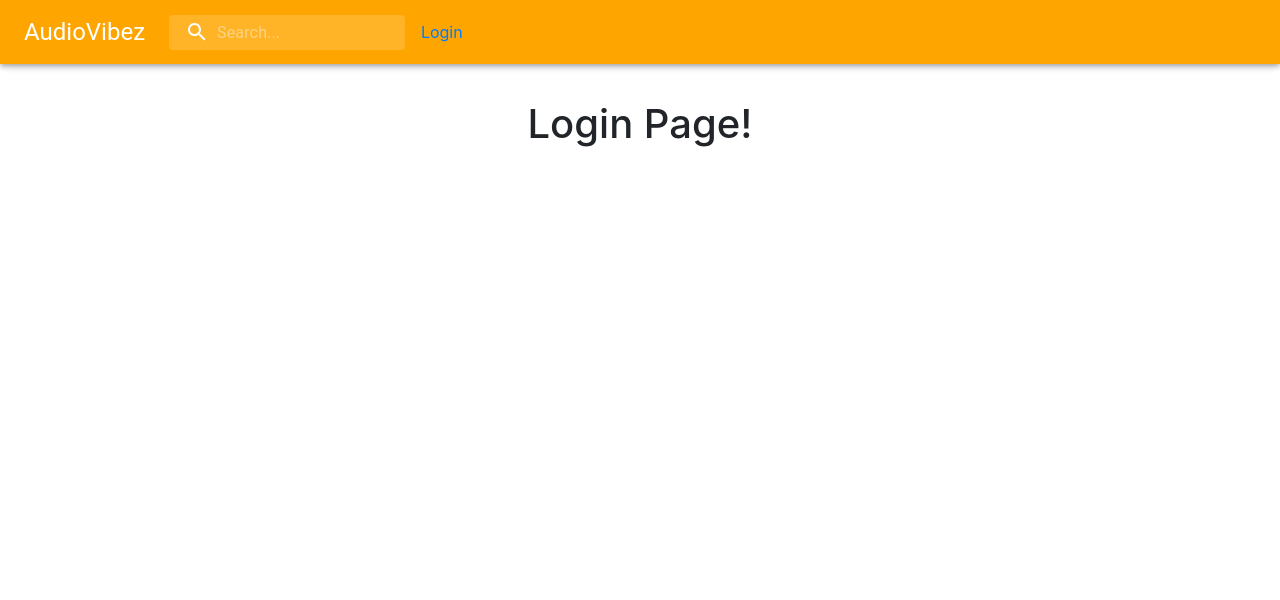
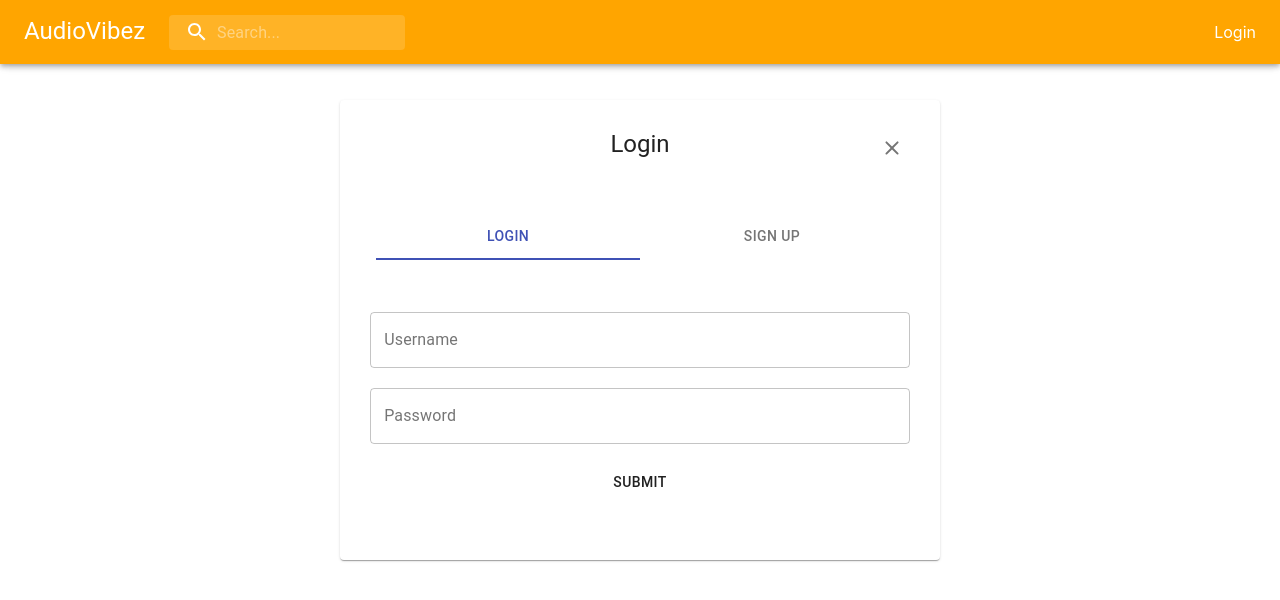
Before and after one commit to BCIT-SSD-2020-21/passion-project-rachwongrw, a React (Create React App) app in the folder ClientApp/: page /login in a window 1280 px wide. Shown: the top 600 px of the page. Built offline with nearby package versions, Linux system fonts and the light colour scheme.

Commit message:
#11 render login/register component

```diff
--- a/ClientApp/src/components/Login/index.js
+++ b/ClientApp/src/components/Login/index.js
@@ -1,9 +1,147 @@
-import React from 'react'
+import {
+  Box,
+  Card,
+  CardContent,
+  CardHeader,
+  IconButton,
+  makeStyles,
+  Tabs,
+  Tab,
+  TextField,
+  Button
+} from '@material-ui/core';
+import { CloseRounded } from '@material-ui/icons';
+import React, { useState } from 'react';
 
-export default function Login() {
+export default function Login({ closeClicked, submitted }) {
+  const classes = useStyles();
+  const [tabValue, setTabValue] = useState(0);
+  const [email, setEmail] = useState('');
+  const [username, setUsername] = useState('');
+  const [password, setPassword] = useState('');
+
+  const handleChange = (e, newTabValue) => {
+    setTabValue(newTabValue);
+  };
+
+  const handleSubmit = (e) => {
+    e.preventDefault();
+
+    if (tabValue === 0) {
+      submitted({ type: 'login', username, password })
+    } else {
+      submitted({ type: 'signup', email, username, password })
+    }
+
+    setUsername('');
+    setEmail('');
+    setPassword('');
+  };
+
   return (
-    <div>
-      <h1>Login Page!</h1>
-    </div>
-  )
+    <Card className={classes.root}>
+      <Box className={classes.headerContainer}>
+        <CardHeader
+          className={classes.header}
+          title={tabValue === 0 ? 'Login' : 'Sign Up'}
+        ></CardHeader>
+        <IconButton className={classes.closeButton}>
+          <CloseRounded />
+        </IconButton>
+      </Box>
+      <CardContent>
+        <Tabs
+          className={classes.tabs}
+          textColor="primary"
+          indicatorColor="primary"
+          value={tabValue}
+          onChange={handleChange}
+          aria-label="login register"
+          centered
+        >
+          <Tab className={classes.tab} label="LOGIN" />
+          <Tab className={classes.tab} label="SIGN UP" />
+        </Tabs>
+      </CardContent>
+      <CardContent>
+        <form
+          action="#"
+          onSubmit={handleSubmit}
+          method="POST"
+          noValidate
+          autoComplete="off"
+        >
+          {tabValue === 1 && (
+            <TextField
+              type="email"
+              value={email}
+              onChange={(e) => setEmail(e.target.value)}
+              className={classes.formInput}
+              id="outlined-basic"
+              label="Email"
+              variant="outlined"
+            />
+          )}
+          <TextField
+            value={username}
+            onChange={(e) => setUsername(e.target.value)}
+            className={classes.formInput}
+            id="outlined-basic"
+            label="Username"
+            variant="outlined"
+          />
+          <TextField
+            type="password"
+            value={password}
+            onChange={(e) => setPassword(e.target.value)}
+            className={classes.formInput}
+            id="outlined-basic"
+            label="Password"
+            variant="outlined"
+          />
+          <Button className={classes.submitBtn}>
+            SUBMIT
+          </Button>
+        </form>
+      </CardContent>
+    </Card>
+  );
 }
+
+const useStyles = makeStyles((theme) => ({
+  root: {
+    textAlign: 'center',
+    width: 600,
+  },
+  headerContainer: {
+    display: 'flex',
+    position: 'relative',
+    flexDirection: 'row',
+    justifyContent: 'center',
+    alignItems: 'center',
+    width: '100%',
+  },
+  header: {
+    marginTop: 12,
+    marginBottom: 20,
+  },
+  closeButton: {
+    position: 'absolute',
+    right: '1em',
+  },
+  tabs: {
+    backgroundColor: 'white',
+    color: 'black',
+  },
+  tab: {
+    width: '100%',
+  },
+  formInput: {
+    marginTop: 20,
+    width: '95%',
+  },
+  submitBtn: {
+    marginTop: 20,
+    marginBottom: 35,
+  }
+}));
--- a/ClientApp/src/components/NavBar/index.js
+++ b/ClientApp/src/components/NavBar/index.js
@@ -5,6 +5,7 @@ import {
   Typography,
   fade,
   InputBase,
+  Box,
 } from '@material-ui/core';
 import React from 'react';
 import SearchIcon from '@material-ui/icons/Search';
@@ -16,7 +17,8 @@ export default function NavBar() {
   return (
     <div className={classes.root}>
       <AppBar className={classes.nav} position="static">
-        <Toolbar>
+        <Toolbar className={classes.toolbar}>
+          <Box className={classes.container}>
             <Link
               to="/"
               color="inherit"
@@ -37,10 +39,14 @@ export default function NavBar() {
                 inputProps={{ 'aria-label': 'search' }}
               />
             </form>
+          </Box>
+          <Box>
           <Link
+            className={classes.link}
             to="/login"
             color="inherit"
           >Login</Link>
+          </Box>
         </Toolbar>
       </AppBar>
     </div>
@@ -55,8 +61,16 @@ const useStyles = makeStyles((theme) => ({
     width: '100%',
     zIndex: 1000,
   },
+  container: {
+    display: 'flex',
+    flexDirection: 'row'
+  },
   nav: {
     background: '#ffa500',
+  },
+  toolbar: {
+    display: 'flex',
+    justifyContent: 'space-between'
   },
   title: {
     display: 'none',
@@ -107,4 +121,12 @@ const useStyles = makeStyles((theme) => ({
       width: '20ch',
     },
   },
+  link: {
+    color: 'white',
+    textDecoration: 'none',
+    '&:hover' : {
+      color: 'white',
+      textDecoration: 'none'
+    }
+  }
 }));
--- a/ClientApp/src/layouts/LoginPage/index.js
+++ b/ClientApp/src/layouts/LoginPage/index.js
@@ -1,10 +1,28 @@
 import React from 'react'
+import { useHistory } from 'react-router'
 import Login from '../../components/Login'
 
 export default function LoginPage() {
+  const history = useHistory();
+
+  const login = async (details) => {
+    let result;
+
+    // calls to login/register from network.js
+
+    if (result) {
+      // set token
+    }
+
+    history.push('/')
+  }
+
   return (
     <div>
-      <Login />
+      <Login
+        closeClicked={() => history.push('/')}
+        submitted={login}
+      />
     </div>
   )
 }
```
Lines whose indentation alone changed are shown as unchanged.
